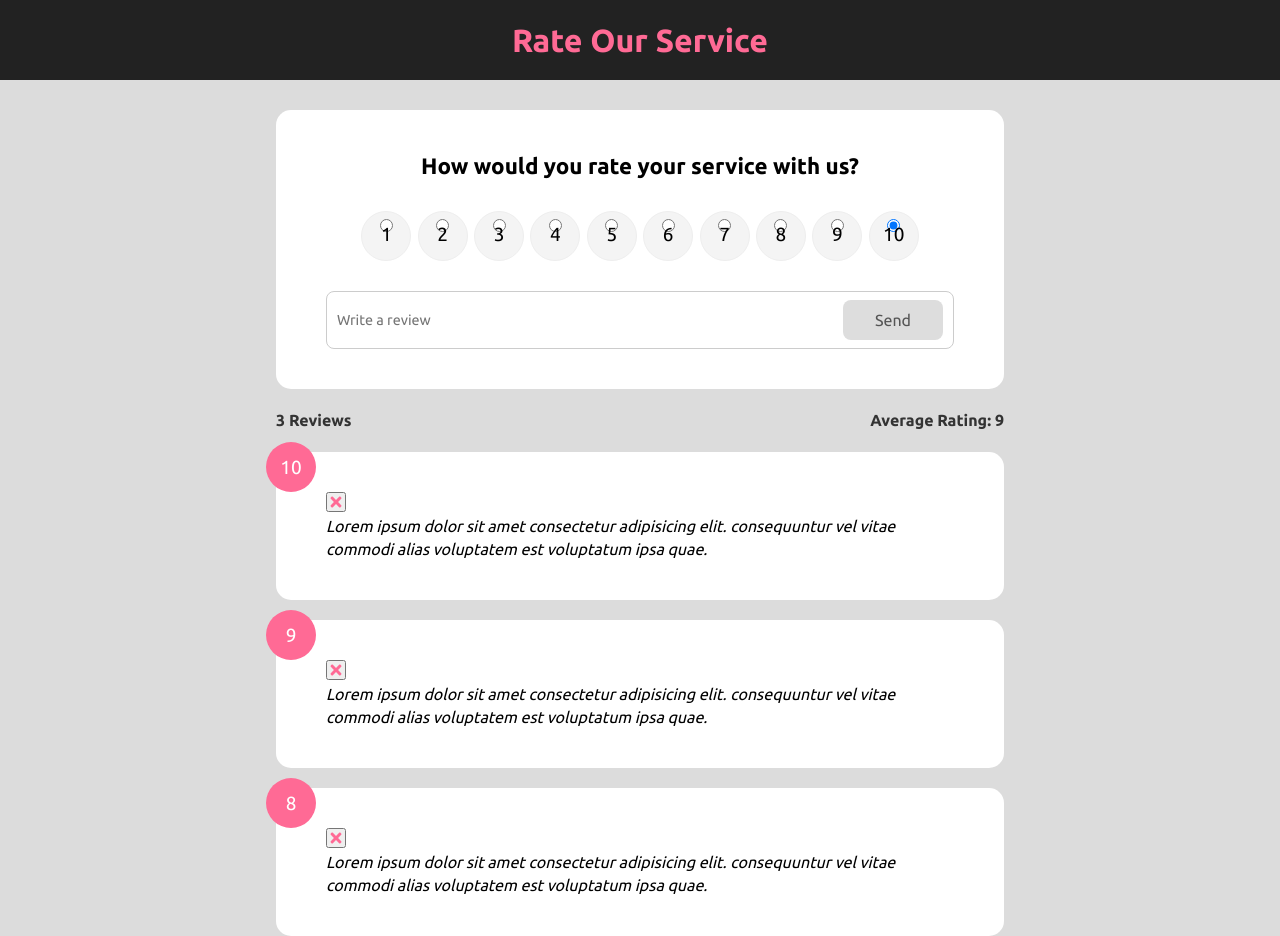
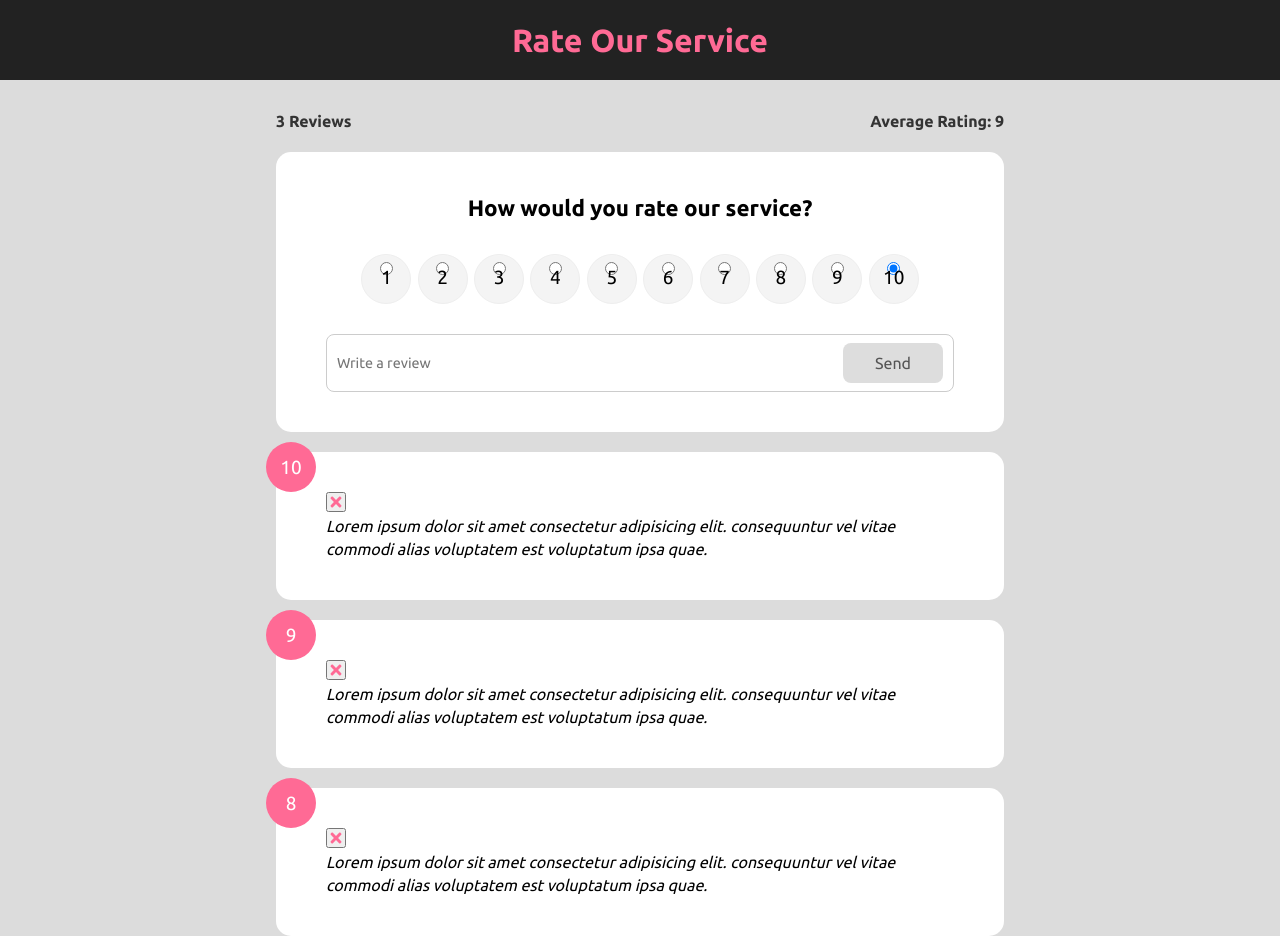
Before and after one commit to zynkro/react_rate-our-service-app, a React (Create React App) app: page / in a window 1280 px wide. Built offline with nearby package versions, Linux system fonts and the light colour scheme.

Commit message:
Added `addFeedback` handling form submission - just console.log atm

```diff
--- a/src/App.jsx
+++ b/src/App.jsx
@@ -10,6 +10,10 @@ import feedbackData from './data/feedbackData';
 function App() {
   const [feedbacks, setFeedbacks] = useState(feedbackData);
 
+  const addFeedback = (newFeedback) => {
+    console.log(newFeedback);
+  };
+
   const deleteFeedback = (id) => {
     if (confirm('Are you sure?')) {
       setFeedbacks(feedbacks.filter((feedback) => feedback.id !== id));
@@ -19,9 +23,10 @@ function App() {
   return (
     <>
       <Header title='Rate Our Service' />
+
       <div className='container'>
-        <FeedbackForm />
         <FeedbackStats feedbacks={feedbacks} />
+        <FeedbackForm handleAdd={addFeedback} />
         <FeedbackList feedbacks={feedbacks} handleDelete={deleteFeedback} />
       </div>
     </>
--- a/src/components/FeedbackForm/FeedbackForm.jsx
+++ b/src/components/FeedbackForm/FeedbackForm.jsx
@@ -5,7 +5,7 @@ import Card from '../shared/Card/Card';
 import './FeedbackForm.scss';
 import SelectRating from '../SelectRating/SelectRating';
 
-const FeedbackForm = () => {
+const FeedbackForm = ({ handleAdd }) => {
   const [text, setText] = useState('');
   const [rating, setRating] = useState(10);
   const [btnDisabled, setBtnDisabled] = useState(true);
@@ -27,11 +27,28 @@ const FeedbackForm = () => {
     setText(e.target.value);
   };
 
+  const handleFormSubmit = (e) => {
+    e.preventDefault();
+
+    // Additional input sanitation, because there are ways
+    // to enable button on the client and submit the form
+    if (text.trim().length >= 10) {
+      const newFeedback = {
+        text,
+        rating,
+      };
+
+      handleAdd(newFeedback);
+
+      setText(''); // clear the text field after form submisson
+    }
+  };
+
   return (
     <Card>
-      <form className='feedback-form'>
+      <form onSubmit={handleFormSubmit} className='feedback-form'>
         <h1 className='feedback-form__title'>
-          How would you rate your service with us?
+          How would you rate our service?
         </h1>
 
         <SelectRating rating={rating} setRating={setRating} />
```
